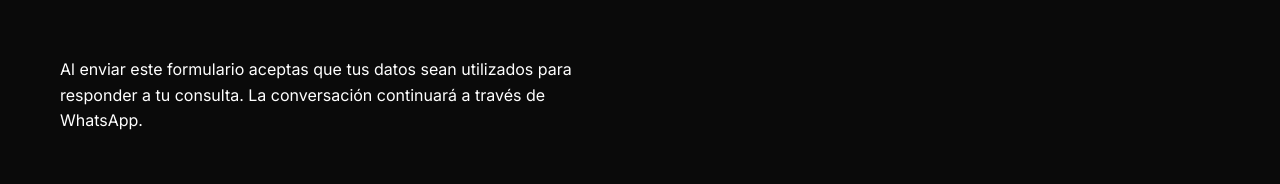
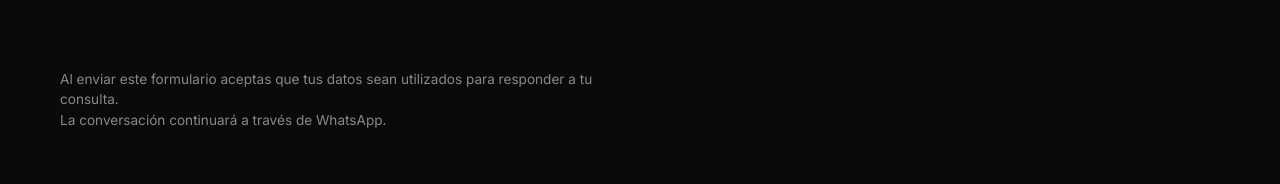
Before and after one commit to Vagatta/newfit, an Astro site: page / in a window 1280 px wide. Shown: the part 5742-5926 px from the top of the page. Built offline with nearby package versions, Linux system fonts and the light colour scheme; Astro itself is replaced by a stand-in of ours; grey boxes are pictures that could not be loaded.

Commit message:
Estiliza nota de contacto

```diff
--- a/src/pages/index.astro
+++ b/src/pages/index.astro
@@ -420,8 +420,8 @@ import Layout from '../layouts/Layout.astro';
           <button type="submit" class="btn-primary" id="btn-submit">Enviar Mensaje</button>
         </form>
         <p class="contact-form-note">
-          Al enviar este formulario aceptas que tus datos sean utilizados para responder a tu consulta. La conversación
-          continuará a través de WhatsApp.
+          <span>Al enviar este formulario aceptas que tus datos sean utilizados para responder a tu consulta.</span>
+          <span>La conversación continuará a través de WhatsApp.</span>
         </p>
 
       </div>
--- a/src/styles/global.css
+++ b/src/styles/global.css
@@ -1115,6 +1115,18 @@ h6 {
 /* ========================================
    THEME SWITCH BUTTON
    ======================================== */
+.contact-form-note {
+  margin-top: 12px;
+  font-size: 0.85rem;
+  color: var(--gray);
+  line-height: 1.5;
+  display: block;
+}
+
+.contact-form-note span {
+  display: block;
+}
+
 .theme-switch {
   width: 40px;
   height: 40px;
```
